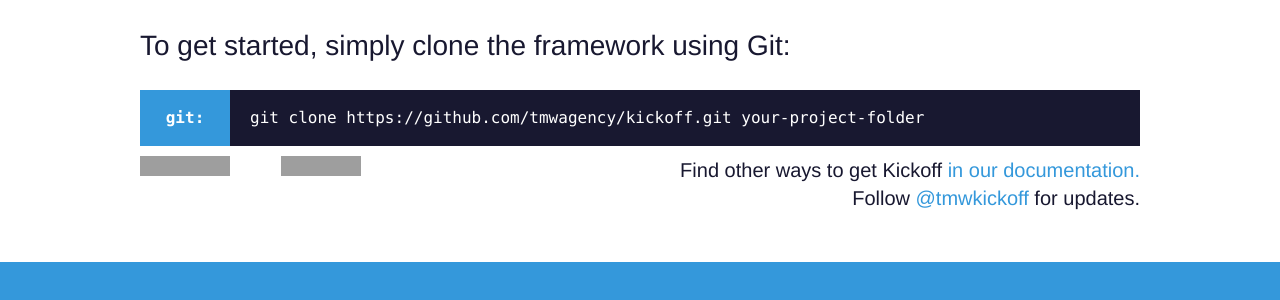
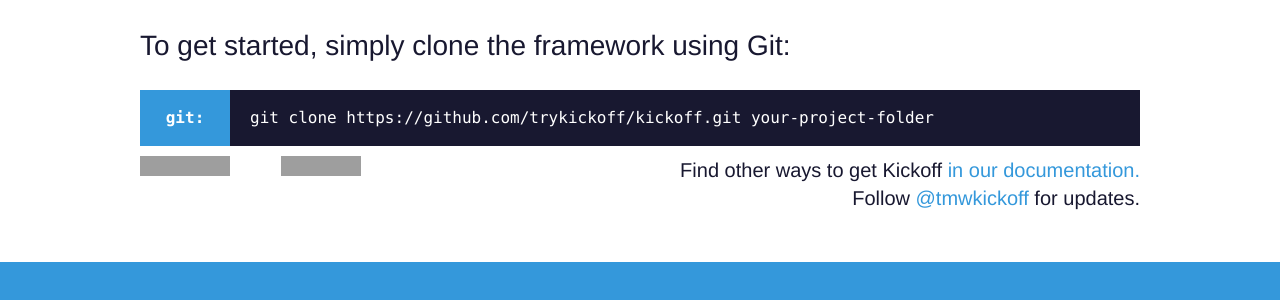
Before and after one commit to TryKickoff/trykickoff.github.io, a Jekyll site: the page built from index.html, in a window 1280 px wide, cut to the strip 591-891 px from the top of the page. Built offline with Jekyll 4.4.1, drawn with Linux system fonts in a browser that asks for light colours; nearby versions of some CDN libraries; Markdown is read by kramdown in place of the engine named in the settings; the list of posts is cut into pages by our own code; comment, search, counter and statistics services are not loaded; grey boxes are pictures that could not be loaded.

Commit message:
use correct domain and github repo path

```diff
--- a/_includes/html_start.html
+++ b/_includes/html_start.html
@@ -60,12 +60,12 @@
 		<meta name="twitter:site" content="@tmwKickoff">
 		<meta name="twitter:card" content="summary" />
 		<meta name="twitter:title" content="{{ title }}" />
-		<meta name="twitter:image" content="http://tmwagency.github.io/apple-touch-icon-152x152.png" />
-		<meta name="twitter:url" content="http://tmwagency.github.io{{page.url}}" />
+		<meta name="twitter:image" content="http://trykickoff.github.io/apple-touch-icon-152x152.png" />
+		<meta name="twitter:url" content="http://trykickoff.github.io{{page.url}}" />
 
 		<!-- Open Graph data -->
 		<meta property="og:title" content="{{ title }}" />
 		<meta property="og:type" content="article" />
-		<meta property="og:url" content="http://tmwagency.github.io{{page.url}}" />
-		<meta property="og:image" content="http://tmwagency.github.io/apple-touch-icon-152x152.png" />
+		<meta property="og:url" content="http://trykickoff.github.io{{page.url}}" />
+		<meta property="og:image" content="http://trykickoff.github.io/apple-touch-icon-152x152.png" />
 	</head>
--- a/index.html
+++ b/index.html
@@ -28,13 +28,13 @@
 		<h2 class="wideBoy-title">To get started, simply clone the framework using&nbsp;Git:</h2>
 
 		<code class="code-lrg" data-before="git:">
-			git clone https://github.com/tmwagency/kickoff.git your-project-folder
+			git clone https://github.com/trykickoff/kickoff.git your-project-folder
 		</code>
 
 		<div class="g-row">
 			<div class="g-span6 g-col">
-				<iframe src="http://ghbtns.com/github-btn.html?user=tmwagency&repo=kickoff&type=watch&count=true&size=large" allowtransparency="true" frameborder="0" scrolling="0" width="135" height="30"></iframe>
-				<iframe src="http://ghbtns.com/github-btn.html?user=tmwagency&repo=kickoff&type=fork&size=large" allowtransparency="true" frameborder="0" scrolling="0" width="80" height="30"></iframe>
+				<iframe src="http://ghbtns.com/github-btn.html?user=trykickoff&repo=kickoff&type=watch&count=true&size=large" allowtransparency="true" frameborder="0" scrolling="0" width="135" height="30"></iframe>
+				<iframe src="http://ghbtns.com/github-btn.html?user=trykickoff&repo=kickoff&type=fork&size=large" allowtransparency="true" frameborder="0" scrolling="0" width="80" height="30"></iframe>
 			</div>
 			<div class="g-span6 g-col">
 				<p class="l-mb0 text-right">
@@ -84,7 +84,7 @@
 	<div class="l-container">
 		<h2>Like Kickoff? Super charge it using</h2>
 		<h1>
-			<a href="https://github.com/tmwagency/statix" class="statixLogo">
+			<a href="https://github.com/trykickoff/statix" class="statixLogo">
 				<svg version="1.0" xmlns="http://www.w3.org/2000/svg" xmlns:xlink="http://www.w3.org/1999/xlink" x="0px" y="0px"
 					 viewBox="0 0 209 60" enable-background="new 0 0 209 60" xml:space="preserve">
 					<g>
@@ -111,6 +111,6 @@
 			</a>
 		</h1>
 		<p>Makes the process of creating static HTML templates quick and easy</p>
-		<a href="https://github.com/tmwagency/statix" class="btn btn--primary btn--large" data-trak='{"category":"Home page","action":"Statix info","label":"CTA"}'>Find out more</a>
+		<a href="https://github.com/trykickoff/statix" class="btn btn--primary btn--large" data-trak='{"category":"Home page","action":"Statix info","label":"CTA"}'>Find out more</a>
 	</div>
 </section>
```
